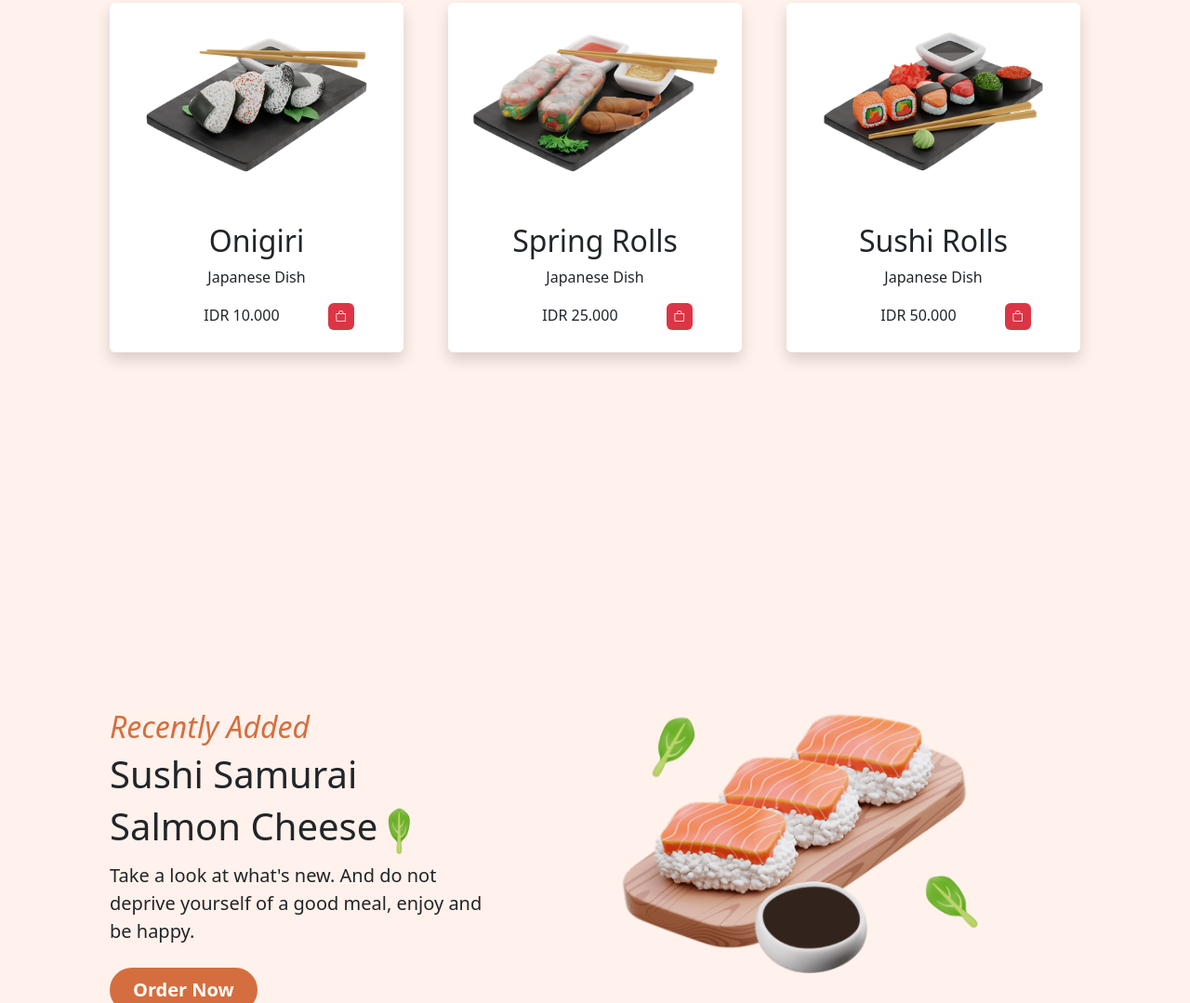
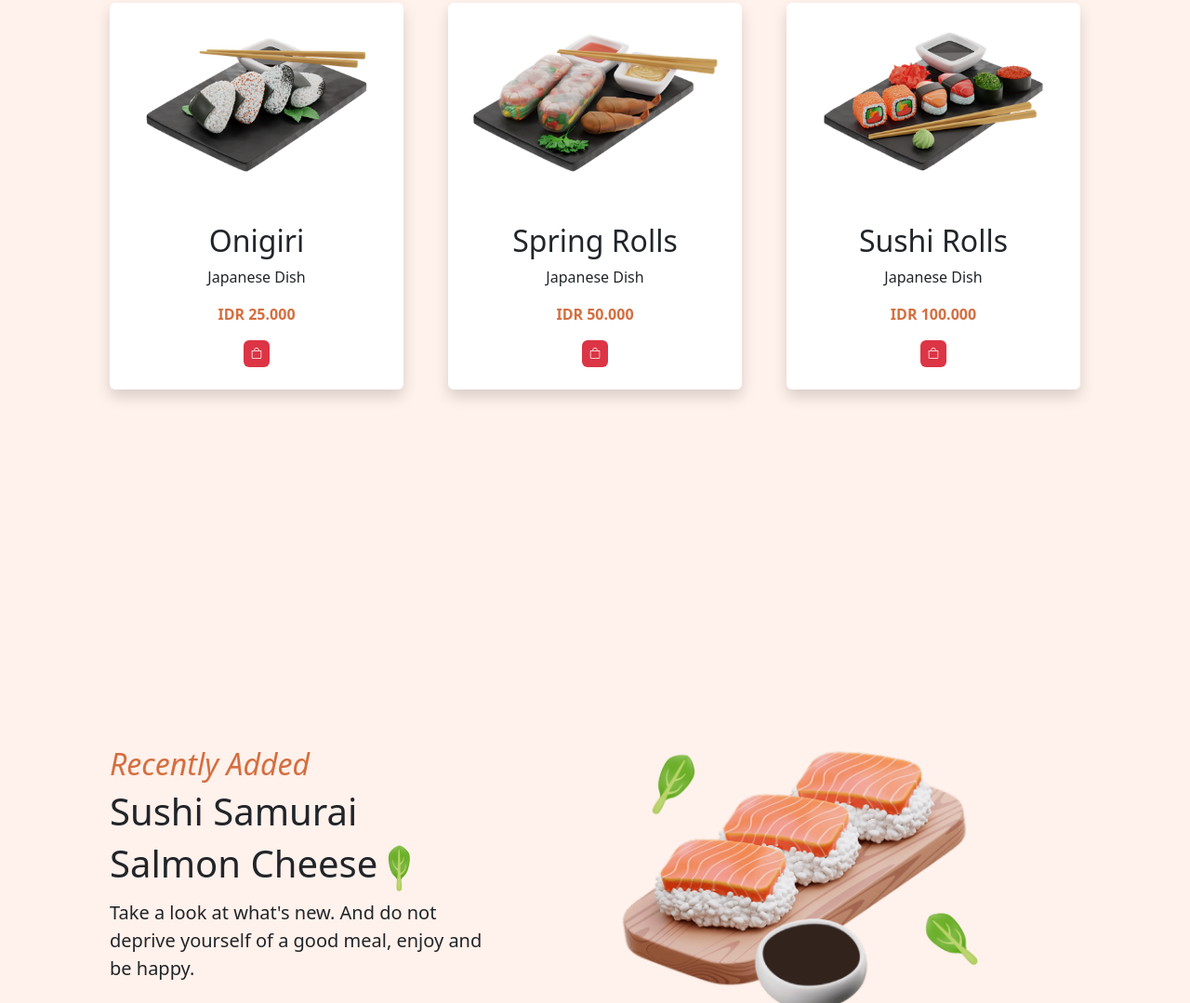
Before and after one commit to chafidz05/Sushi, a website: page index.html in a window 1280 px wide. Shown: the part 1609-2688 px from the top of the page at 93% size. Drawn offline with nearby package versions, Linux system fonts and the light colour scheme.

Commit message:
initil commit

```diff
--- a/index.html
+++ b/index.html
@@ -99,12 +99,12 @@
                 </h1>
                 <p class="lead mb-3">
                   Enjoy a good dinner with the best <br>
-                  dishes in the restaurant and improve <br>
+                  dishes in the restaurant and improve<br>
                   your day.
                 </p>
                 <a
                   class="btn bg-secondary text-white fw-bold rounded-pill btn-lg px-4 me-sm-3"
-                  href="#contact"
+                  href="#order"
                 >
                   Order Now
                 </a>
@@ -179,10 +179,10 @@
                 <div class="card-body p-4 text-center">
                   <h2>Onigiri</h2>
                   <p>Japanese Dish</p>
-                  <div>
-                    <span class="p-5">IDR 10.000</span>
-                    <a href="#" class="badge text-bg-danger p-2"><i class="bi bi-bag"></i></a>
+                  <div class="mb-3 fw-bold">
+                    <span class="p-5 text-secondary">IDR 25.000</span>
                   </div>
+                  <a href="#" class="badge text-bg-danger p-2"><i class="bi bi-bag"></i></a>
                 </div>
               </div>
             </div>
@@ -192,10 +192,10 @@
                 <div class="card-body p-4 text-center">
                   <h2>Spring Rolls</h2>
                   <p>Japanese Dish</p>
-                  <div>
-                    <span class="p-5">IDR 25.000</span>
-                    <a href="#" class="badge text-bg-danger p-2"><i class="bi bi-bag"></i></a>
+                  <div class="mb-3 fw-bold">
+                    <span class="p-5 text-secondary">IDR 50.000</span>
                   </div>
+                  <a href="#order" class="badge text-bg-danger p-2 ms"><i class="bi bi-bag"></i></a>
                 </div>
               </div>
             </div>
@@ -206,10 +206,10 @@
                 <div class="card-body p-4 text-center">
                   <h2>Sushi Rolls</h2>
                   <p>Japanese Dish</p>
-                  <div >
-                    <span class="p-5">IDR 50.000</span>
-                    <a href="#" class="badge text-bg-danger p-2"><i class="bi bi-bag"></i></a>
+                  <div class="mb-3 fw-bold">
+                    <span class="p-5 text-secondary">IDR 100.000</span>
                   </div>
+                  <a href="#order" class="badge text-bg-danger p-2"><i class="bi bi-bag"></i></a>
                 </div>
               </div>
             </div>
```
Also changed, not shown: assets/scss/_variables.scss (+1 -10 lines).
